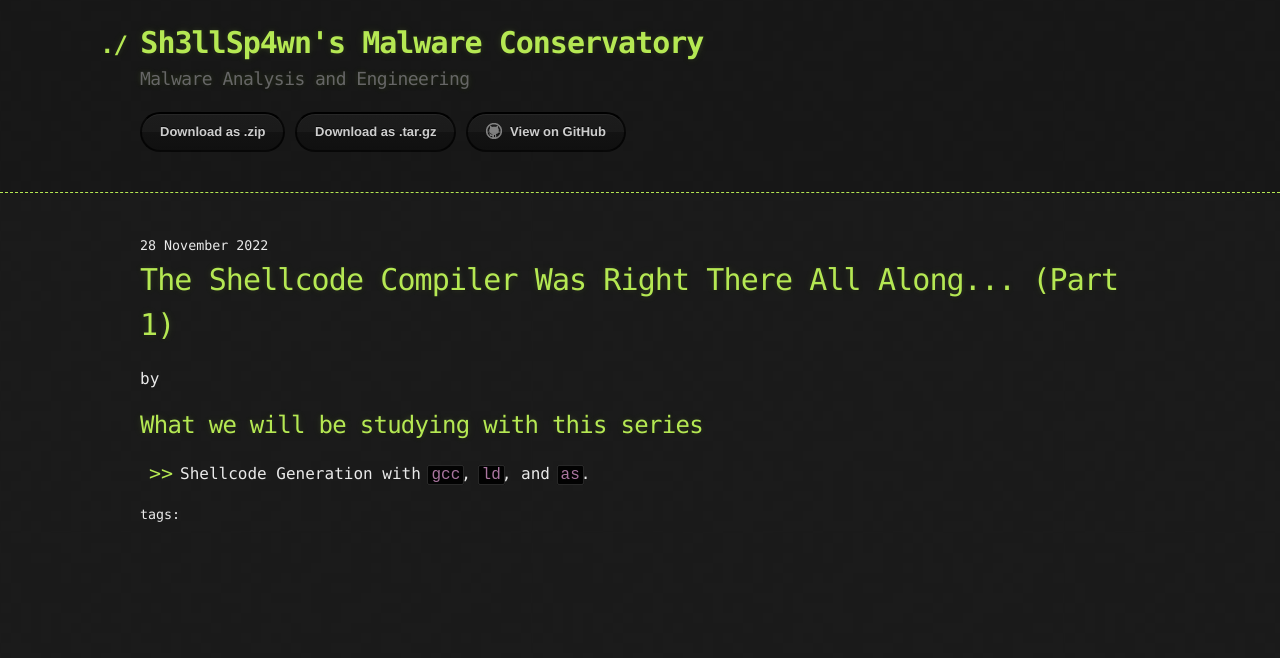
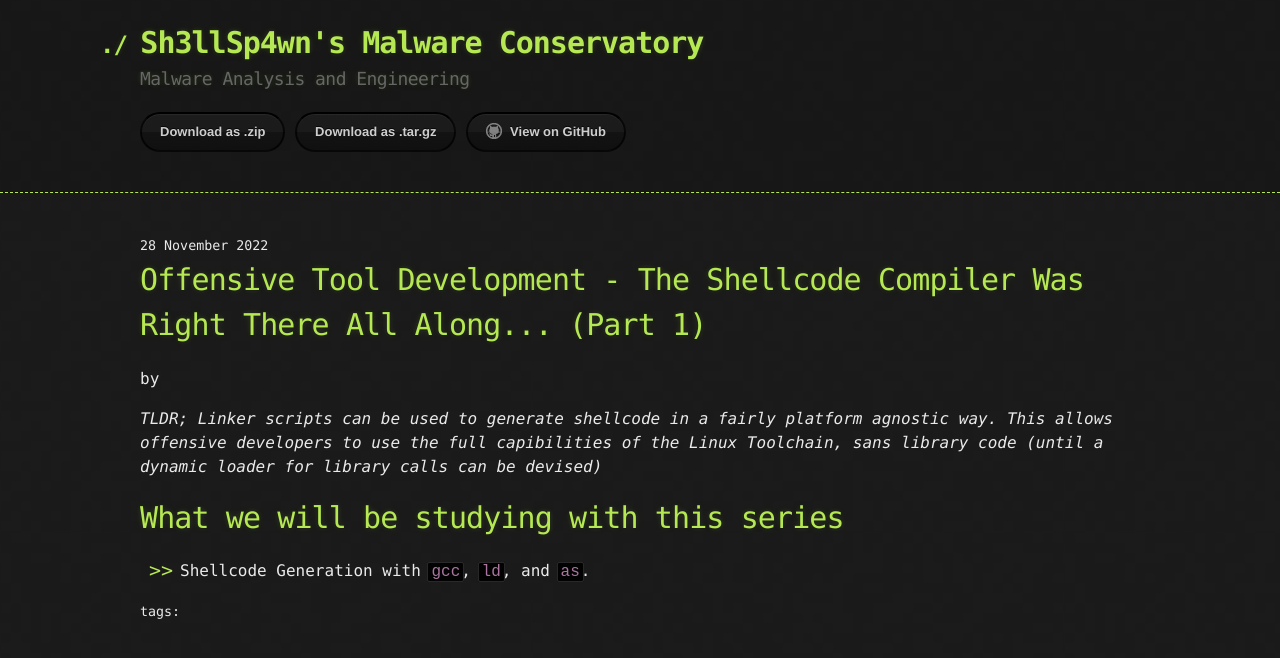
Before and after one commit to Sh3llSp4wn/sh3llsp4wn.github.io, a Jekyll site: the page built from _posts/2022-11-28-Shellcode-With-The-Default-Linux-Toolchain.md, in a window 1280 px wide. Shown: the top 658 px of the page. Built offline with Jekyll 4.4.1, drawn with Linux system fonts in a browser that asks for light colours.

Commit message:
Post formatting

```diff
--- a/_posts/2022-11-28-Shellcode-With-The-Default-Linux-Toolchain.md
+++ b/_posts/2022-11-28-Shellcode-With-The-Default-Linux-Toolchain.md
@@ -1,7 +1,9 @@
 ---
 layout: post
-title: The Shellcode Compiler Was Right There All Along... (Part 1)
+title: Offensive Tool Development - The Shellcode Compiler Was Right There All Along... (Part 1)
 ---
+*TLDR; Linker scripts can be used to generate shellcode in a fairly platform agnostic way. This allows offensive developers to use the full capibilities of the Linux Toolchain, sans library code (until a dynamic loader for library calls can be devised)*
 
-## What we will be studying with this series
+
+# What we will be studying with this series
 * Shellcode Generation with `gcc`, `ld`, and `as`.
```
